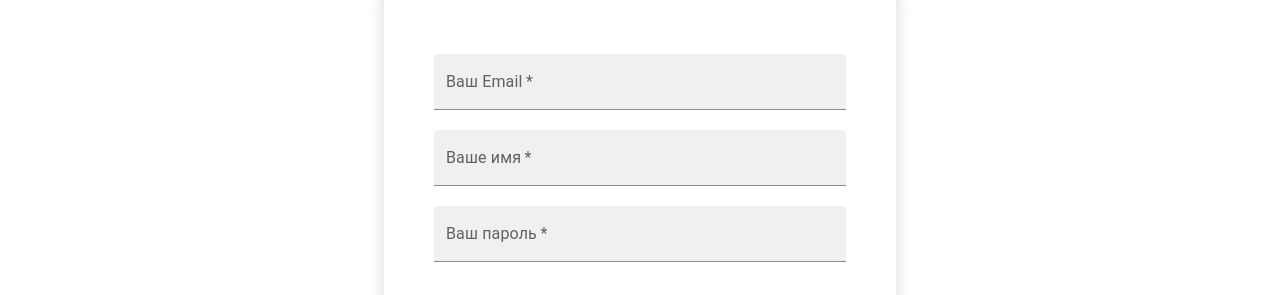
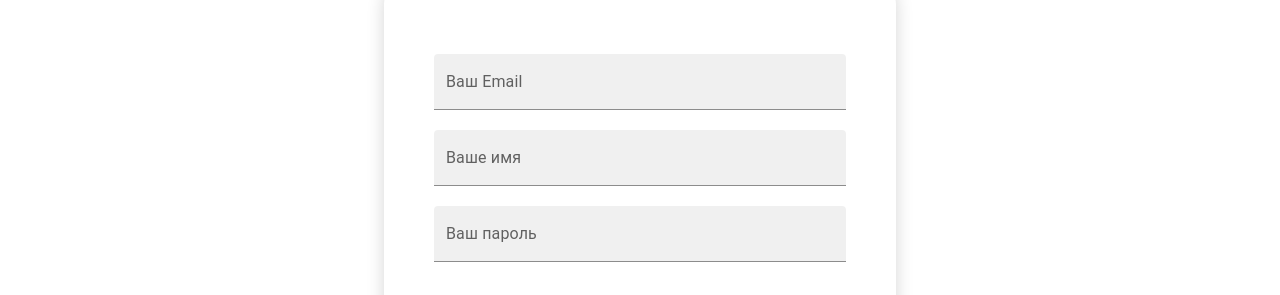
Before and after one commit to Estet07/myBlog, a React (Create React App) app: page /registr in a window 1280 px wide. Shown: the part 380-675 px from the top of the page. Built offline with nearby package versions, Linux system fonts and the light colour scheme; a web font is replaced by a local one.

Commit message:
addCategories

```diff
--- a/src/components/Post/Post.jsx
+++ b/src/components/Post/Post.jsx
@@ -2,7 +2,7 @@ import React from "react";
 import { Link } from "react-router-dom";
 import styles from './post.module.css'
 
-const Post = ({img, title, descr, date, id}) => {
+const Post = ({img, title, descr, date, id, categories}) => {
   return (
     <article className={styles.post}>
       <img src={img} alt="" className={styles.img} />
@@ -12,6 +12,7 @@ const Post = ({img, title, descr, date, id}) => {
           <Link to={`/post/${id} `}className={styles.link}>{title}</Link>
           </h5>
         <p className={styles.descr}>{descr}</p>
+        <p>Категории: {categories}</p>
       </div>
     </article>
   );
--- a/src/pages/PostsPage/PostsPage.jsx
+++ b/src/pages/PostsPage/PostsPage.jsx
@@ -35,6 +35,7 @@ const PostsPage = (props) => {
             title={post.title}
             descr={post.descr}
             id={post._id}
+            categories={post.categories}
           />
         );
       })}
--- a/src/pages/RegistrPage/RegistrPage.jsx
+++ b/src/pages/RegistrPage/RegistrPage.jsx
@@ -1,90 +1,83 @@
-import React from 'react';
-import TextField from '@mui/material/TextField';
-import styles from './registrpage.module.css'
-import Button from '@mui/material/Button';
-import { authServices } from '../../services/auth';
-import { useFormik } from 'formik';
-import { ToastContainer, toast } from 'react-toastify';
-import 'react-toastify/dist/ReactToastify.css';
-
+import React from "react";
+import TextField from "@mui/material/TextField";
+import styles from "./registrpage.module.css";
+import Button from "@mui/material/Button";
+import { authServices } from "../../services/auth";
+import { useFormik } from "formik";
+import { ToastContainer, toast } from "react-toastify";
+import "react-toastify/dist/ReactToastify.css";
+import * as yup from "yup";
 
 const RegistrPage = () => {
-    // const [email, setEmail] = useState('')
-    // const [password, setPassword] = useState('')
-    // const [name, setName] = useState('')
+  const validationSchema = yup.object().shape({
+    email: yup
+      .string()
+      .required("Обязательное поле")
+      .email("Введите корректный email"),
+    username: yup.string().required("Обязательное поле"),
+    password: yup.string().required("Обязательное поле"),
+  });
 
   const formik = useFormik({
     initialValues: {
-            email: '',
-            password: '',
-            username: ''
+      email: "",
+      password: "",
+      username: "",
     },
+    validationSchema,
     onSubmit: async (values) => {
-
       try {
-                const { data } = await registration(values)
+        const { data } = await registration(values);
         console.log(data._doc);
-                toast('пользователь зарегестрирован')
-            }catch (err) {
-                toast("Email или Имя уже существует")
+        toast("пользователь зарегестрирован");
+      } catch (err) {
+        toast("Email или Имя уже существует");
       }
-        }
+    },
   });
 
   const { registration } = authServices();
 
-    // const handleSubmit = async (e) => {
-    //     e.preventDefault();
-    //     const newUser = {
-    //         username: name,
-    //         email,
-    //         password,
-    //     };
-    //     try {
-    //         const { data } = await registration(newUser)
-    //         console.log(data._doc);
-    //     }catch (err) {
-    //         console.log(err.response.data);
-    //     }
-
-    // }
-
   return (
     <section className={styles.wrapper}>
-            <h1 className={styles.title}>
-                Регистрация
-            </h1>
-            <form className={styles.form}onSubmit={formik.handleSubmit}>
+      <h1 className={styles.title}>Регистрация</h1>
+      <form className={styles.form} onSubmit={formik.handleSubmit}>
         <TextField
+          error={formik.errors.email}
+          helperText={formik.errors.email ? formik.errors.email : ""}
+          onBlur={formik.handleBlur}
           label="Ваш Email"
           variant="filled"
-                type='email'
-                name='email'
-                required
+          type="email"
+          name="email"
           fullWidth
-                style={{ marginBottom: "20px"}}
+          style={{ marginBottom: "20px" }}
           value={formik.values.email}
           onChange={formik.handleChange}
         />
         <TextField
           label="Ваше имя"
           variant="filled"
-                type='text'
-                name='username'
-                required
+          type="text"
+          name="username"
           fullWidth
-                style={{ marginBottom: "20px"}}
+          error={formik.errors.username}
+          helperText={formik.errors.username ? formik.errors.username : ""}
+          onBlur={formik.handleBlur}
+          style={{ marginBottom: "20px" }}
           value={formik.values.username}
           onChange={formik.handleChange}
         />
         <TextField
           label="Ваш пароль"
           variant="filled"
-                type='password'
-                name='password'
-                required
+          type="password"
+          name="password"
+          error={formik.errors.password}
+          helperText={formik.errors.password ? formik.errors.password : ""}
+          onBlur={formik.handleBlur}
           fullWidth
-                style={{ marginBottom: "40px"}}
+          style={{ marginBottom: "40px" }}
           value={formik.values.password}
           onChange={formik.handleChange}
         />
@@ -92,7 +85,7 @@ const RegistrPage = () => {
           fullWidth
           type="submit"
           variant="contained"
-                    style={{backgroundColor: "#BF94E8", fontSize: "24px"}}
+          style={{ backgroundColor: "#BF94E8", fontSize: "24px" }}
         >
           Зарегестрироваться
         </Button>
--- a/src/pages/SinglePostPage/SinglePostPage.jsx
+++ b/src/pages/SinglePostPage/SinglePostPage.jsx
@@ -33,6 +33,7 @@ const SinglePostPage = (props) => {
       <img src={post.img} alt="" className={styles.img} />
       <p className={styles.descr}>{post.descr}</p>
       <p className={styles.date}>{formattedDate}</p>
+      <p>Категории: {post.categories}</p>
     </article>
   );
 };
```
Also changed, not shown: 1 other file (tests, documents, lock files or other folders). Lines whose indentation alone changed are shown as unchanged.
